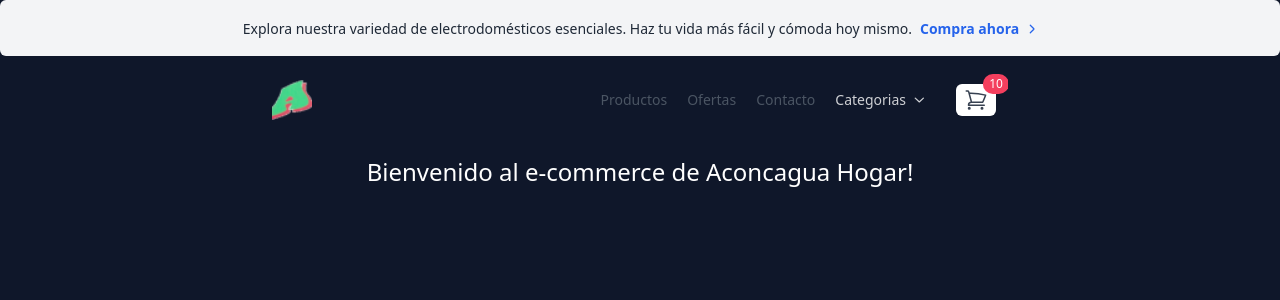
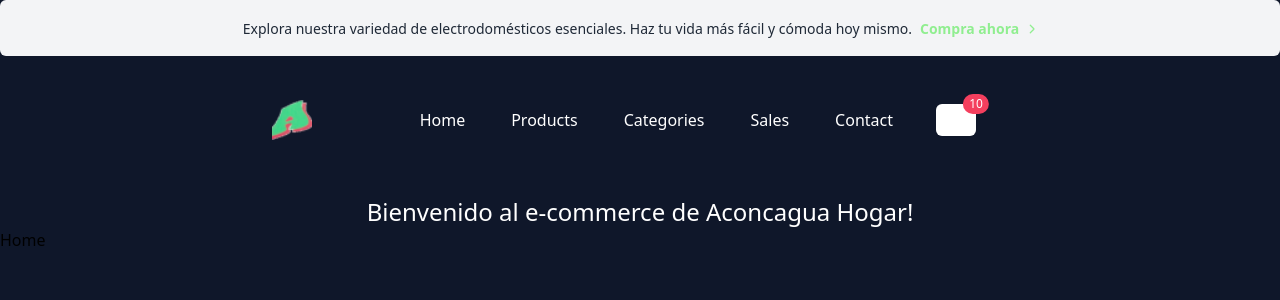
Before and after one commit to agusflores/e-commerce, a React (Vite) app: page / in a window 1280 px wide. Shown: the top 300 px of the page. Built offline with nearby package versions, Linux system fonts and the light colour scheme.

Commit message:
Se hicieron cambios en el navbar, se agrego el routing.

```diff
--- a/package.json
+++ b/package.json
@@ -12,7 +12,8 @@
   "dependencies": {
     "preline": "^1.9.0",
     "react": "^18.2.0",
-    "react-dom": "^18.2.0"
+    "react-dom": "^18.2.0",
+    "react-router-dom": "^6.16.0"
   },
   "devDependencies": {
     "@types/react": "^18.2.15",
--- a/src/App.jsx
+++ b/src/App.jsx
@@ -1,10 +1,35 @@
 import NavBar from './components/molecules/NavBar'
 import ItemListContainer from './components/atoms/ItemListContainer'
+
+import { BrowserRouter, Routes, Route } from 'react-router-dom'
+
+import Message from './components/atoms/Message'
 function App() {
   return (
     <>
-      <NavBar />
-      <ItemListContainer greeting="Bienvenido al e-commerce de Aconcagua Hogar!" />
+      <BrowserRouter>
+        <Message message="Explora nuestra variedad de electrodomésticos esenciales. Haz tu vida más fácil y cómoda hoy mismo." />
+        <NavBar />
+        <ItemListContainer greeting="Bienvenido al e-commerce de Aconcagua Hogar!" />
+        <Routes>
+          <Route
+            exact
+            path="/"
+            element={<h1>Home</h1>}
+          ></Route>
+          <Route path="*" element={<h1>Not Found</h1>}></Route>
+          <Route exact path="/home" element={<h1>Home</h1>}></Route>
+          <Route exact path="/products" element={<h1>Products</h1>}></Route>
+          <Route exact path="/sales" element={<h1>Sales</h1>}></Route>
+          <Route exact path="/contact" element={<h1>Contact</h1>}></Route>
+          <Route exact path="/categories" element={<h1>Categories</h1>}></Route>
+          <Route
+            exact
+            path="/category/:categoryName"
+            element={<h1>Categoria</h1>}
+          ></Route>
+        </Routes>
+      </BrowserRouter>
     </>
   )
 }
--- a/src/components/atoms/Brand.jsx
+++ b/src/components/atoms/Brand.jsx
@@ -1,7 +1,11 @@
 const Brand = () => {
   return (
-    <a className="flex-none" href="#">
-      <img className="w-10 h-auto" src="src/assets/logo-aconcagua-hogar.png" alt="Logo" />
+    <a className="flex-none" href="/">
+      <img
+        className="w-10 h-auto"
+        src="src/assets/logo-aconcagua-hogar.png"
+        alt="Logo"
+      />
     </a>
   )
 }
--- a/src/components/atoms/CartWidget.jsx
+++ b/src/components/atoms/CartWidget.jsx
@@ -1,7 +1,7 @@
 const CartWidget = ({ quantity }) => {
   return (
     <a
-      className="relative inline-flex flex-shrink-0 justify-center items-center h-[2rem] w-[2.5rem] rounded-md font-medium bg-white text-gray-700 shadow-sm align-middle hover:bg-gray-50 focus:outline-none focus:ring-2 focus:ring-offset-2 focus:ring-offset-white focus:ring-blue-600 transition-all text-sm dark:bg-slate-900 dark:hover:bg-slate-800 dark:border-gray-700 dark:text-gray-400 dark:hover:text-white dark:focus:ring-offset-gray-800 m-3"
+      className="cart-widget relative inline-flex flex-shrink-0 justify-center items-center h-[2rem] w-[2.5rem] rounded-md font-medium bg-white text-gray-700 shadow-sm align-middle  focus:outline-none focus:ring-2 focus:ring-offset-2 focus:ring-offset-white focus:ring-blue-600 transition-all text-sm dark:bg-slate-900  dark:border-gray-700 dark:text-gray-400 dark:focus:ring-offset-gray-800 m-3"
       href="#"
     >
       <svg
@@ -10,7 +10,7 @@
         viewBox="0 0 24 24"
         strokeWidth="1.5"
         stroke="currentColor"
-        className="w-6 h-6"
+        className="text-white w-6 h-6"
       >
         <path
           strokeLinecap="round"
--- a/src/components/atoms/ItemNavBar.jsx
+++ b/src/components/atoms/ItemNavBar.jsx
@@ -1,13 +1,14 @@
-const ItemNavBar = ({ name, href }) => {
+import { NavLink } from 'react-router-dom'
+
+const ItemNavBar = ({ route }) => {
   return (
-    <a
-      // isActive = font-medium text-blue-500
-      className="font-medium text-gray-600 hover:text-gray-400 dark:text-gray-400 dark:hover:text-gray-500"
-      href={href}
+    <NavLink
+      className={({ isActive }) => (isActive ? 'active nav-item' : 'nav-item')}
+      to={route.path}
       aria-current="page"
     >
-      {name}
-    </a>
+      {route.name}
+    </NavLink>
   )
 }
 
--- a/src/components/atoms/Message.jsx
+++ b/src/components/atoms/Message.jsx
@@ -10,7 +10,7 @@
             <p className="mr-2 inline-block text-sm text-gray-800 dark:text-gray-200">
               {message}
             </p>
-            <span className="group-hover:underline decoration-2 inline-flex justify-center items-center gap-x-2 font-semibold text-blue-600 text-sm dark:text-blue-500">
+            <span className=" message group-hover:underline decoration-2 inline-flex justify-center items-center gap-x-2 font-semibold text-blue-600 text-sm dark:text-blue-500 ">
               Compra ahora
               <svg
                 className="w-2.5 h-2.5"
--- a/src/components/molecules/ItemsListNavBar.jsx
+++ b/src/components/molecules/ItemsListNavBar.jsx
@@ -1,15 +1,18 @@
 import ItemNavBar from '../atoms/ItemNavBar'
+import { NAVBAR_ROUTES } from '../../routes/routes'
 import CartWidget from '../atoms/CartWidget'
-import CategoryList from '../atoms/CategoryList'
 
 const ItemsListNavBar = () => {
   return (
     <div className="flex flex-col gap-5 mt-5 sm:flex-row sm:items-center sm:justify-end sm:mt-0 sm:pl-5">
-      <ItemNavBar name="Productos" href="#" />
-      <ItemNavBar name="Ofertas" href="#" />
-      <ItemNavBar name="Contacto" href="#" />
-      <CategoryList name="Categorias" />
-      <CartWidget quantity={10} />
+      <ul className="navbar">
+        {NAVBAR_ROUTES.map((route) => (
+          <li key={route.name}>
+            <ItemNavBar route={route}></ItemNavBar>
+          </li>
+        ))}
+        <CartWidget quantity={10} />
+      </ul>
     </div>
   )
 }
--- a/src/components/molecules/NavBar.jsx
+++ b/src/components/molecules/NavBar.jsx
@@ -1,10 +1,8 @@
 import Brand from '../atoms/Brand'
-import Message from '../atoms/Message'
 import ItemsListNavBar from './ItemsListNavBar'
 const NavBar = () => {
   return (
     <>
-      <Message message="Explora nuestra variedad de electrodomésticos esenciales. Haz tu vida más fácil y cómoda hoy mismo." />
       <header className="flex flex-wrap sm:justify-start sm:flex-nowrap w-full z-50 text-sm py-4">
         <nav
           className="max-w-[100rem] w-3/5 mx-auto px-4 sm:flex sm:items-center sm:justify-between"
--- a/src/index.css
+++ b/src/index.css
@@ -3,5 +3,38 @@
 @tailwind utilities;
 
 html {
-    background-color: rgb(15 23 42);
+  background-color: rgb(15 23 42);
 }
+
+.active {
+  color: lightgreen !important;
+  font-weight: bold;
+}
+
+.navbar {
+  display: flex;
+  justify-content: space-around;
+  align-items: center;
+  gap: 1rem;
+  list-style-type: none;
+  padding: 20px;
+}
+
+.nav-item {
+  padding: 0 15px;
+  font-size: 1rem;
+  color: white;
+}
+
+.navbar li :hover {
+  color: lightgreen !important;
+}
+
+.message {
+  color: lightgreen !important;
+  font-weight: bold !important;
+}
+
+.cart-widget :hover {
+  color: lightgreen !important;
+}
--- /dev/null
+++ b/src/routes/routes.js
@@ -0,0 +1,7 @@
+export const NAVBAR_ROUTES = [
+  { path: '/home', name: 'Home' },
+  { path: '/products', name: 'Products' },
+  { path: '/categories', name: 'Categories' },
+  { path: '/sales', name: 'Sales' },
+  { path: '/contact', name: 'Contact' },
+]
```
Also changed, not shown: 1 other file (tests, documents, lock files or other folders).
